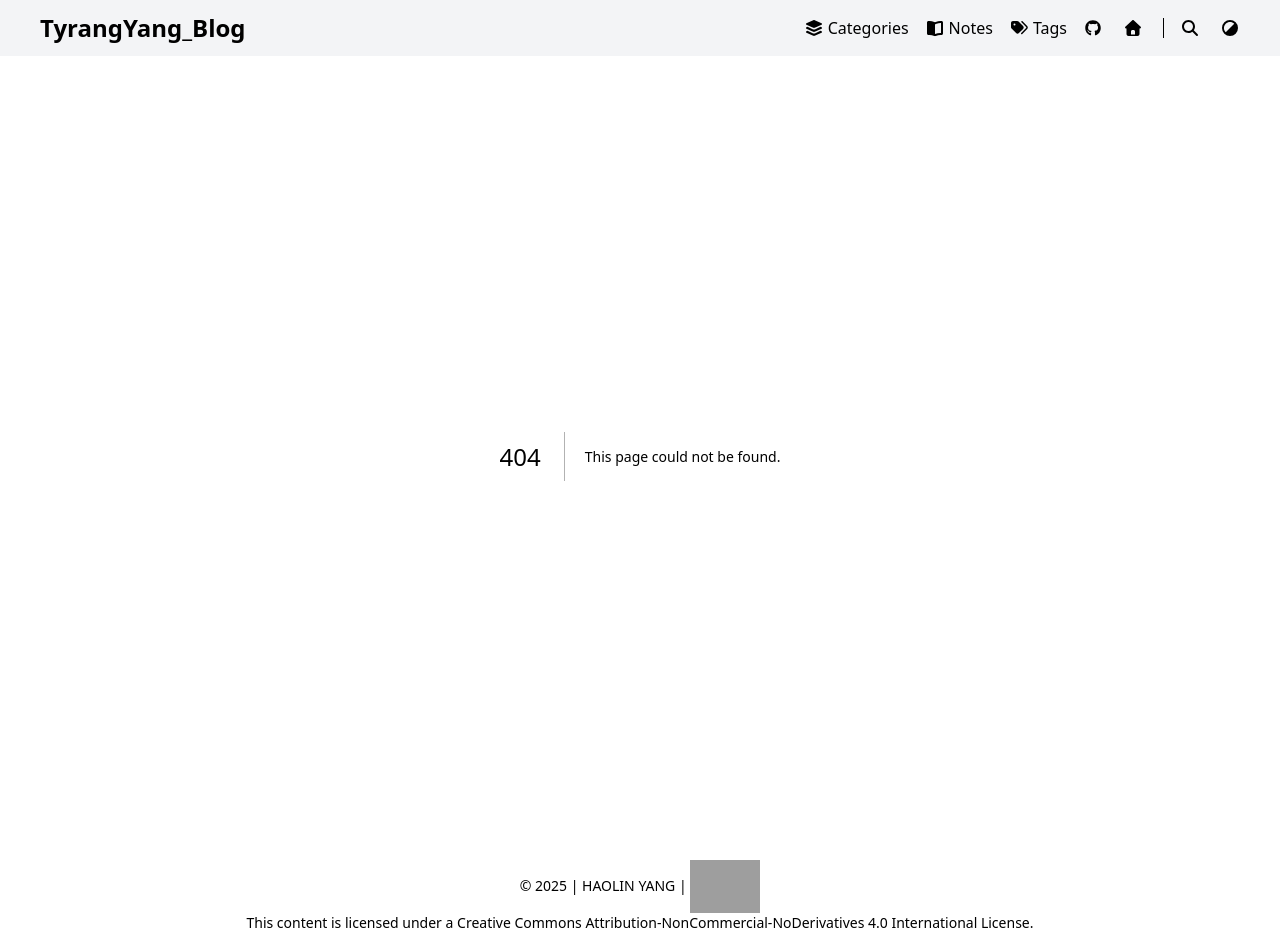
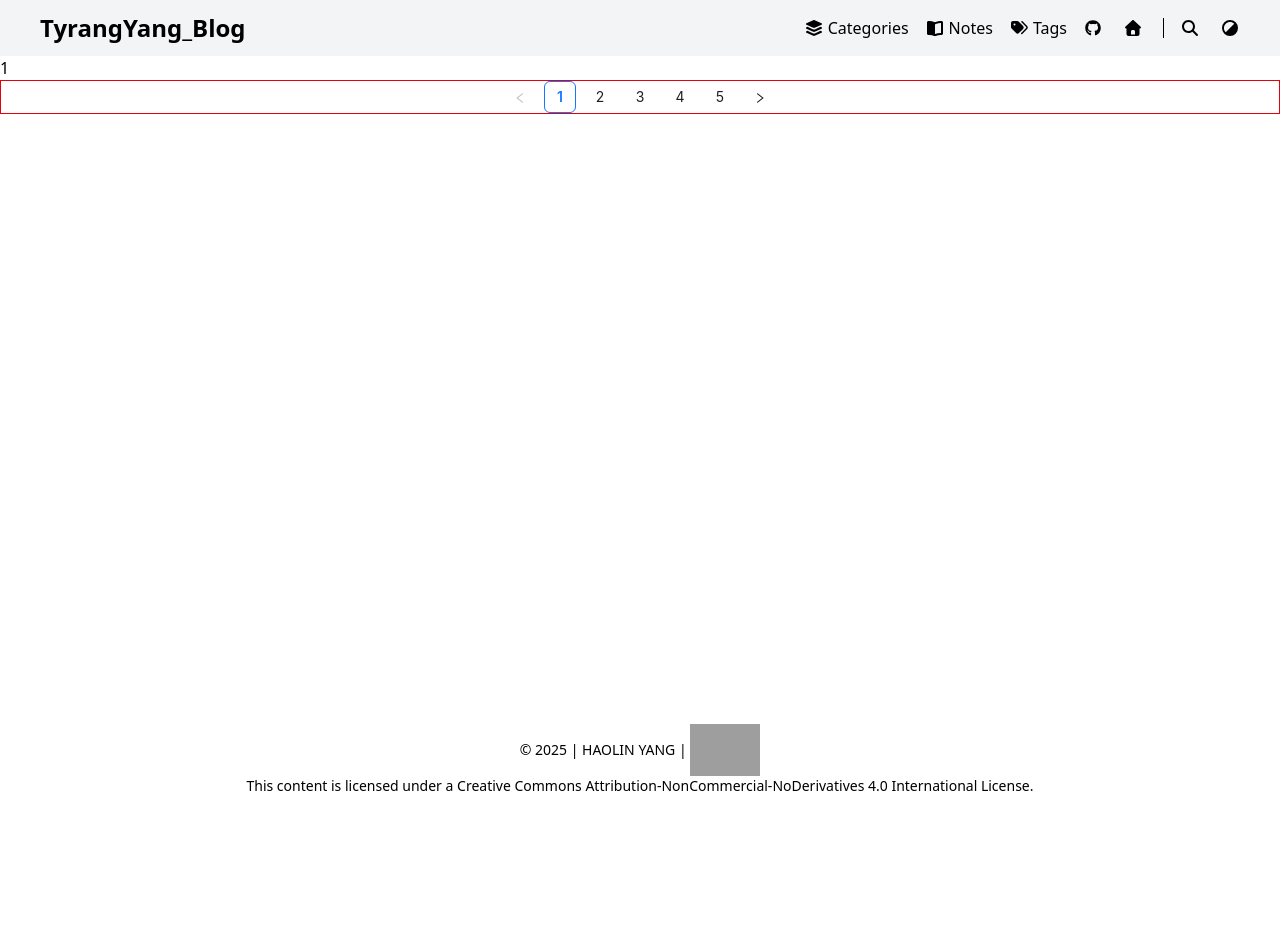
Before and after one commit to TyrangYang/blog-nextjs, a Next.js app: page /notes/page/1 in a window 1280 px wide. Before the commit this address had no page. After the commit the page ends 800 px from the top, so only its background shows below. Built offline with nearby package versions, Linux system fonts and the light colour scheme; grey boxes are pictures that could not be loaded.

Commit message:
poc for pagination

```diff
--- /dev/null
+++ b/src/app/notes/BottomPagination.tsx
@@ -0,0 +1,29 @@
+'use client';
+import React from 'react';
+import { Pagination } from 'antd';
+import { useRouter } from 'next/navigation';
+
+type Props = {
+  baseUrl: string;
+  currentPageNum: number;
+};
+
+export default function BottomPagination({ baseUrl, currentPageNum }: Props) {
+  const router = useRouter();
+  console.log({ currentPageNum });
+  return (
+    <Pagination
+      className="test-border"
+      align="center"
+      onChange={(num) => {
+        router.push(baseUrl + `/page/${num}`);
+        console.log(Number.isInteger(num));
+      }}
+      current={currentPageNum}
+      total={50} // total number of items
+      pageSize={10} // how many items in one page
+
+      // therefore max page is 5 total/pageSize
+    />
+  );
+}
--- a/src/app/notes/page.tsx
+++ b/src/app/notes/page.tsx
@@ -1,6 +1,7 @@
 import ListPostByMetaList from '@/components/ListPostByMetaList';
 import { allMetaList } from '@/utils/fetchMarkDown';
 import React from 'react';
+import BottomPagination from './BottomPagination';
 
 // type Props = {};
 
@@ -9,6 +10,7 @@ export default function PostPage() {
     <div className="grow sm:mx-50 mx-2 flex flex-col">
       <h3 className="self-end my-10 text-3xl font-bold">All Notes</h3>
       <ListPostByMetaList metaDataList={allMetaList}></ListPostByMetaList>
+      <BottomPagination baseUrl={'/notes'} currentPageNum={1} />
     </div>
   );
 }
--- /dev/null
+++ b/src/app/notes/page/[pageNum]/page.tsx
@@ -0,0 +1,26 @@
+import React from 'react';
+import BottomPagination from '../../BottomPagination';
+
+type Props = {
+  params: Promise<{
+    pageNum: string;
+  }>;
+};
+
+export default async function page({ params }: Props) {
+  const { pageNum } = await params;
+  return (
+    <div className="grow">
+      <div>{pageNum}</div>
+      <BottomPagination baseUrl="/notes" currentPageNum={+pageNum} />
+    </div>
+  );
+}
+
+// next js
+export async function generateStaticParams() {
+  return new Array(20).fill(1).map((_, idx) => {
+    // todo: decide how many page
+    return { pageNum: (idx + 1).toString() };
+  });
+}
--- a/src/components/ListPostByMetaList.tsx
+++ b/src/components/ListPostByMetaList.tsx
@@ -10,7 +10,7 @@ type Props = {
 
 export default function ListPostByMetaList({ metaDataList }: Props) {
   return (
-    <div className="flex flex-col space-y-2">
+    <div className="flex grow flex-col space-y-2">
       {metaDataList.map((meta) => {
         return (
           <div className="flex justify-between" key={`post-${meta.title}`}>
```
